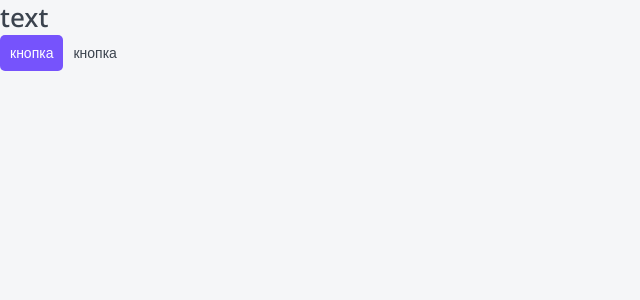
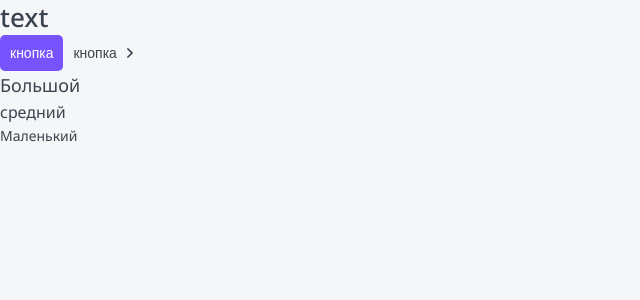
Before and after one commit to dvvinfo/top-app, a Next.js app: page / in a window 1280 px wide. Shown: the top 300 px of the page, without its empty margins (0-640 px from the left). Built offline with nearby package versions, Linux system fonts and the light colour scheme.

Commit message:
добавил компоненты кнопки ,параграфа

```diff
--- a/components/Button/Button.module.css
+++ b/components/Button/Button.module.css
@@ -25,3 +25,14 @@
     background-color: var(--primary);
     color: var(--white);
 }
+.arrow {
+    display: inline-block;
+    margin-left: 10px;
+}
+.down {
+   transform: rotate(90deg);
+   transition: all 0.2s;
+}
+.primary svg, .ghost:hover svg {
+    fill: var(--white);
+}
--- a/components/Button/Button.props.ts
+++ b/components/Button/Button.props.ts
@@ -2,4 +2,5 @@
 export interface ButtonProps extends DetailedHTMLProps<ButtonHTMLAttributes<HTMLButtonElement>, HTMLButtonElement> {
     children: ReactNode;
     appearance: 'primary' | 'ghost';
+    arrow?: 'right' |'down' | 'none';
 }
--- a/components/Button/Button.tsx
+++ b/components/Button/Button.tsx
@@ -1,7 +1,7 @@
 import styles from './Button.module.css'
 import { ButtonProps } from './Button.props';
 import cn from 'classnames';
-const Button = ({appearance, children,className, ...props}: ButtonProps): JSX.Element => {
+const Button = ({appearance,arrow='none', children,className, ...props}: ButtonProps): JSX.Element => {
     return (
         <button className={cn(styles.button,className, {
             [styles.primary]: appearance == 'primary',
@@ -10,6 +10,9 @@
         {...props}
         >
             {children}
+            {arrow != 'none' && <span className={cn(styles.arrow, {[styles.down]: arrow == 'down'})}> <svg width="6" height="10" viewBox="0 0 6 10" fill="#3B434E" xmlns="http://www.w3.org/2000/svg">
+<path d="M5.7154 4.6098L1.26527 0.159755C1.16235 0.0567475 1.02495 0 0.878448 0C0.731945 0 0.594548 0.0567475 0.491622 0.159755L0.163901 0.487394C-0.0493491 0.700889 -0.0493491 1.04788 0.163901 1.26105L3.90078 4.99793L0.159755 8.73895C0.0568288 8.84196 0 8.97928 0 9.1257C0 9.27228 0.0568288 9.4096 0.159755 9.51269L0.487476 9.84025C0.590483 9.94325 0.727799 10 0.874302 10C1.0208 10 1.1582 9.94325 1.26113 9.84025L5.7154 5.38614C5.81857 5.2828 5.87524 5.14484 5.87491 4.99817C5.87524 4.85094 5.81857 4.71305 5.7154 4.6098Z" />
+</svg> </span> }
         </button>
      );
 }
--- a/components/HTag/Htag.tsx
+++ b/components/HTag/Htag.tsx
@@ -1,4 +1,5 @@
-import { HtagProps } from "./HTag.props";
+
+import { HtagProps } from './Htag.props';
 import styles from './Htage.module.css';
 
 
--- /dev/null
+++ b/components/P/P.module.css
@@ -0,0 +1,15 @@
+.p{
+    margin: 0;
+}
+.s {
+    font-size: 14px;
+    line-height: 24px;
+}
+.m{
+  font-size: 16px;
+  line-height: 24px;
+}
+.l{
+    font-size: 18px;
+    line-height: 29px;
+}
--- /dev/null
+++ b/components/P/P.tsx
@@ -0,0 +1,24 @@
+
+import { PProps } from './P.props';
+import styles from './P.module.css';
+import cn from 'classnames';
+
+
+const Htag = ({size = 'm', children, className , ...props}:PProps): JSX.Element  => {
+    return (
+        <p className={cn(styles.p, className, {
+            [styles.s]: size == 's',
+            [styles.m]: size == 'm',
+            [styles.l]: size == 'l',
+
+
+        })}
+        {...props}
+
+        >
+            {children}
+        </p>
+    )
+}
+
+export default Htag;
--- a/components/tndex.ts
+++ b/components/tndex.ts
@@ -1,2 +1,3 @@
 export * from './HTag/Htag';
 export * from './Button/Button';
+export * from './P/P';
--- a/next.config.js
+++ b/next.config.js
@@ -3,4 +3,17 @@
   reactStrictMode: true,
 }
 
-module.exports = nextConfig
+module.exports = nextConfig;
+
+// module.exports = {
+//   webpack(config) {
+//     config.module.rules.push ({
+//       test:/\.svg$/,
+//       inssuer: {
+//         test: /\.(js|ts)x?$/,
+//       },
+//       use:['@svgr/webpack'],
+//     });
+//     return config;
+//   }
+// }
--- a/package.json
+++ b/package.json
@@ -15,6 +15,7 @@
     "react-dom": "18.1.0"
   },
   "devDependencies": {
+    "@svgr/webpack": "^6.2.1",
     "@types/classnames": "^2.3.1",
     "@types/node": "^17.0.32",
     "@types/react": "^18.0.9",
--- a/pages/index.tsx
+++ b/pages/index.tsx
@@ -1,5 +1,6 @@
 import Button from "../components/Button/Button";
 import Htag from "../components/HTag/Htag";
+import P from "../components/P/P";
 
 
 export default function Home():JSX.Element  {
@@ -7,7 +8,10 @@
     <>
       <Htag tag ='h1'>text</Htag>
       <Button appearance='primary'>кнопка</Button>
-      <Button appearance='ghost'>кнопка</Button>
+      <Button appearance='ghost' arrow="right">кнопка</Button>
+      <P size="l">Большой</P>
+      <P size="m">средний</P>
+      <P size="s">Маленький</P>
 
     </>
   )
```
Also changed, not shown: components/P/P.props.ts (added, +7 -0 lines), public/icons/arrow.svg (added), 1 other file (tests, documents, lock files or other folders).
